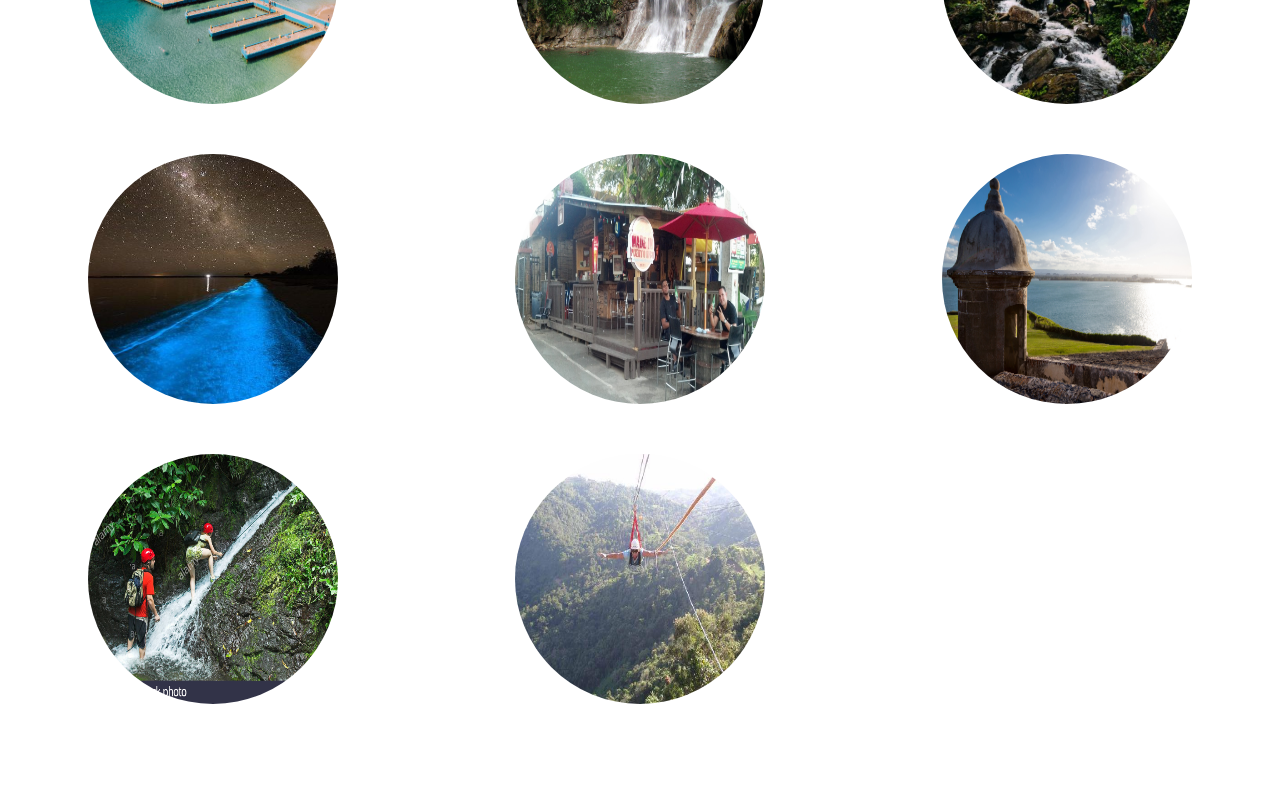
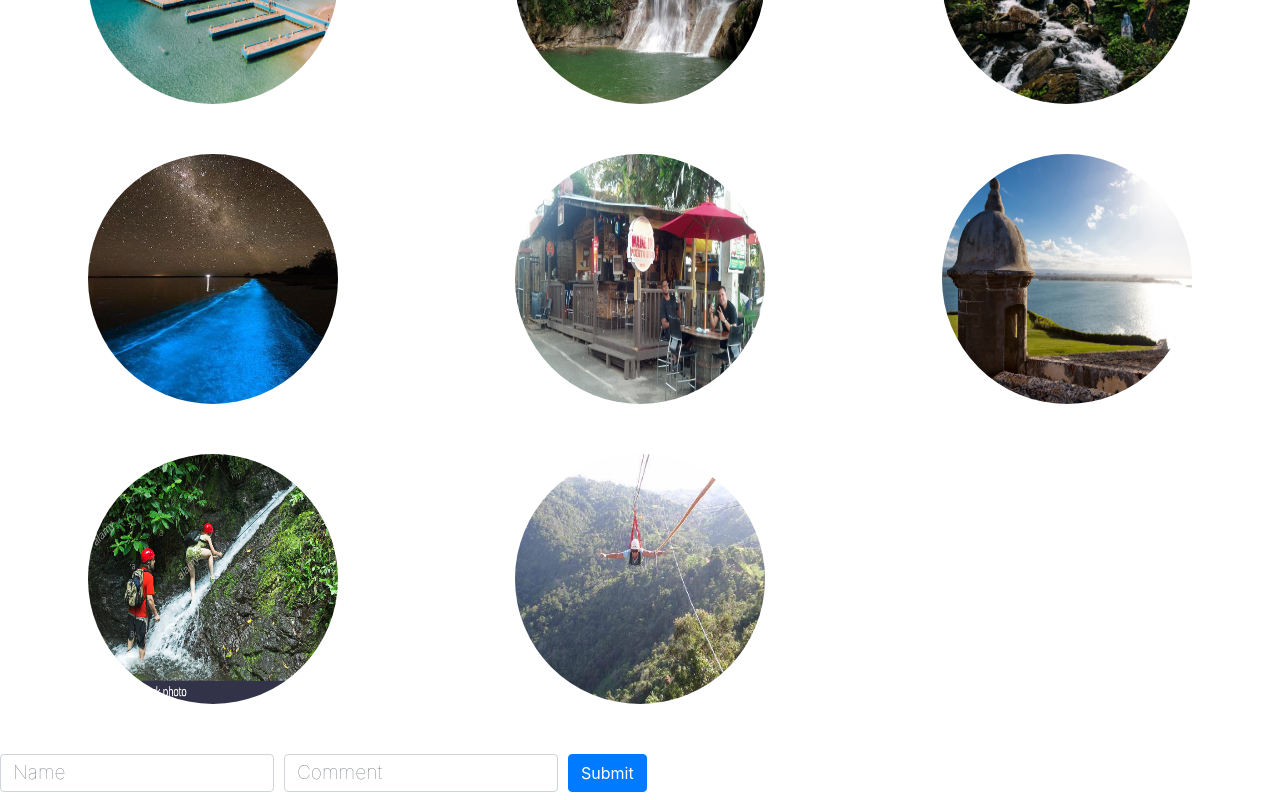
Before and after one commit to uprm-inso-4116-2020-2021-S1/semester-project-team-c, a React (Create React App) app: page / in a window 1280 px wide. Shown: the part 1120-1920 px from the top of the page. Before the commit the page ends 1874 px from the top, so only its background shows below. Built offline with nearby package versions, Linux system fonts and the light colour scheme.

Commit message:
Added review component

```diff
--- a/src/Components/Home/Home.js
+++ b/src/Components/Home/Home.js
@@ -1,6 +1,7 @@
 import React from "react";
 import "./Home.css";
 import Nav from "../NavigationBar/NavigationBar";
+import Reviews from "../Reviews/Reviews";
 import Container from 'react-bootstrap/Container'
 import Row from 'react-bootstrap/Row'
 import Col from 'react-bootstrap/Col'
@@ -16,8 +17,8 @@ import Zipline from "../../images/zipline.jpg"
 import userEvent from "@testing-library/user-event";
 import Carousel from "../Carousel/Carousel"
 import CustomerProfile from "../CustomerProfile/CustomerProfile"
+
 class Home extends React.Component {
-
   render() {
     return (
       <React.Fragment>
@@ -51,6 +52,7 @@ class Home extends React.Component {
           <Col className="picPadding"><Image className="picDim d-block mx-auto" src={Zipline} roundedCircle/></Col>
         </Row>
       </Container>
+      <Reviews />
       </React.Fragment>
     );
   }
--- /dev/null
+++ b/src/Components/Reviews/Reviews.css
@@ -0,0 +1,19 @@
+.TourDiv {
+  text-align: center;
+  background-image: url("../../images/surf.jpg");
+  background-position: center;
+  background-size: cover;
+  min-height: 100vh;
+}
+
+.TourHeading {
+  margin-top: 5%;
+  margin-bottom: 0px;
+  padding-top: 30px;
+  color: #fff;
+  font-family: Merriweather;
+  font-style: italic;
+  font-weight: 300;
+  font-size: 36px;
+  line-height: 45px;
+}
--- /dev/null
+++ b/src/Components/Reviews/Reviews.js
@@ -0,0 +1,28 @@
+import React from 'react';
+import Form from 'react-bootstrap/Form'
+import Col from 'react-bootstrap/Col'
+import Button from 'react-bootstrap/Button'
+
+class Reviews extends React.Component {
+  render() {
+    return (
+      <Form>
+        <Form.Row className="align-items-center">
+          <Col xs="auto">
+            <Form.Label htmlFor="inlineFormInput" srOnly>Name</Form.Label>
+            <Form.Control className="mb-2" id="inlineFormInput" placeholder="Name"/>
+          </Col>
+          <Col xs="auto">
+            <Form.Label htmlFor="inlineFormInput" srOnly>Comment</Form.Label>
+            <Form.Control className="mb-2" id="inlineFormInput" placeholder="Comment"/>
+          </Col>
+          <Col xs="auto">
+            <Button type="submit" className="mb-2">Submit</Button>
+          </Col>
+        </Form.Row>
+      </Form>
+    );
+  }
+}
+
+export default Reviews;
```
